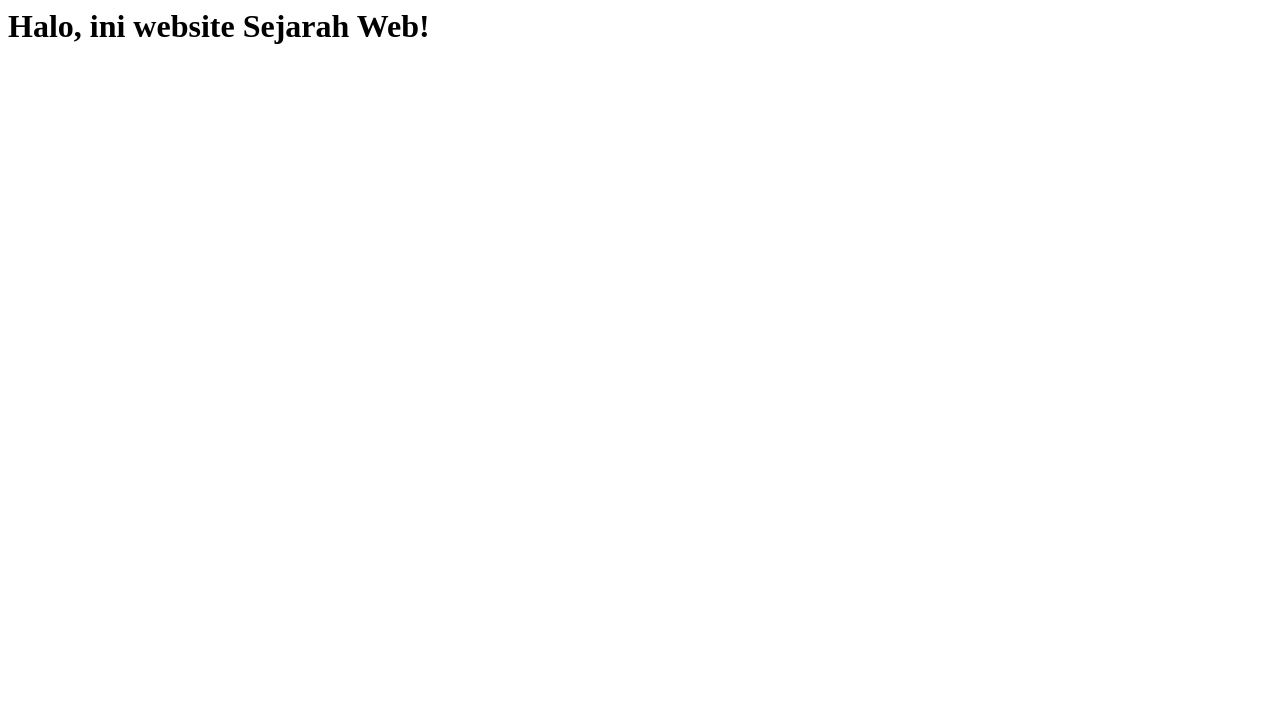
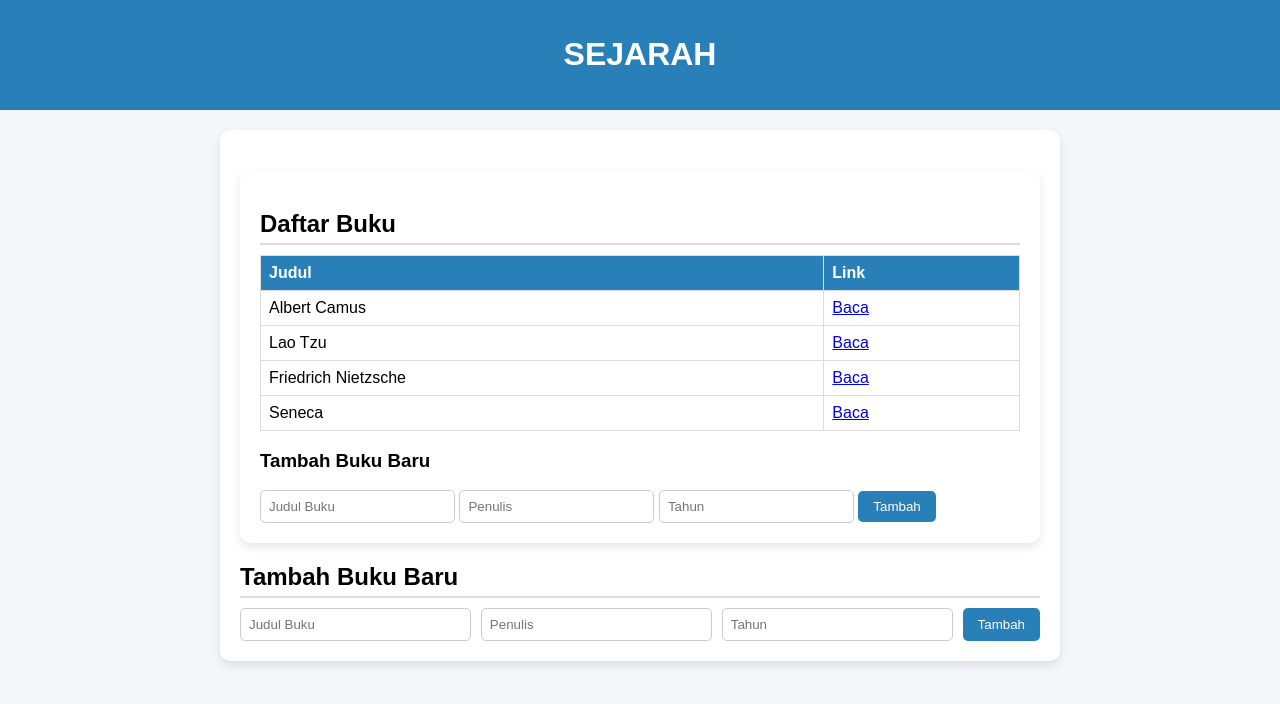
Before and after one commit to rafaelaja033-eng/Sejarah-Web, a plain HTML site: page index.html in a window 1280 px wide. Drawn offline with Linux system fonts and the light colour scheme.

Commit message:
Add files via upload
Signed-off-by: rafaelaja033-eng <rafaelaja033@gmail.com>

```diff
--- a/index.html
+++ b/index.html
@@ -1,8 +1,71 @@
-<html>
-  <head>
-    <title>Sejarah Web</title>
-  </head>
-  <body>
-    <h1>Halo, ini website Sejarah Web!</h1>
-  </body>
+<!DOCTYPE html>
+<html lang="id">
+<head>
+  <meta charset="UTF-8">
+  <meta name="viewport" content="width=device-width, initial-scale=1.0">
+  <title>Sejarah Filsuf</title>
+  <link rel="stylesheet" href="style.css">
+</head>
+<body>
+  <header>
+    <h1>SEJARAH</h1>
+  </header>
+
+  <main>
+    <main>
+  <!-- Daftar Buku -->
+  <section class="daftar-buku">
+    <h2>Daftar Buku</h2>
+    <table id="tabelBuku">
+      <thead>
+        <tr>
+          <th>Judul</th>
+          <th>Link</th>
+        </tr>
+      </thead>
+      <tbody>
+        <tr>
+          <td>Albert Camus</td>
+          <td><a href="StoryAlbertCamus.html">Baca</a></td>
+        </tr>
+        <tr>
+          <td>Lao Tzu</td>
+          <td><a href="StoryLaoTzu.html">Baca</a></td>
+        </tr>
+        <tr>
+          <td>Friedrich Nietzsche</td>
+          <td><a href="StoryFriedrich.html">Baca</a></td>
+        </tr>
+        <tr>
+          <td>Seneca</td>
+          <td><a href="StorySeneca.html">Baca</a></td>
+        </tr>
+      </tbody>
+    </table>
+  </section>
+
+  <!-- Tambah Buku Baru -->
+  <section class="tambah-buku">
+    <h3>Tambah Buku Baru</h3>
+    <input type="text" placeholder="Judul Buku">
+    <input type="text" placeholder="Penulis">
+    <input type="text" placeholder="Tahun">
+    <button>Tambah</button>
+  </section>
+</main>
+
+    <!-- Form Tambah Buku -->
+    <section class="form-buku">
+      <h2>Tambah Buku Baru</h2>
+      <form id="formTambah">
+        <input type="text" id="judul" placeholder="Judul Buku" required>
+        <input type="text" id="penulis" placeholder="Penulis" required>
+        <input type="number" id="tahun" placeholder="Tahun" required>
+        <button type="submit">Tambah</button>
+      </form>
+    </section>
+  </main>
+
+  <script src="script.js"></script>
+</body>
 </html>
```
